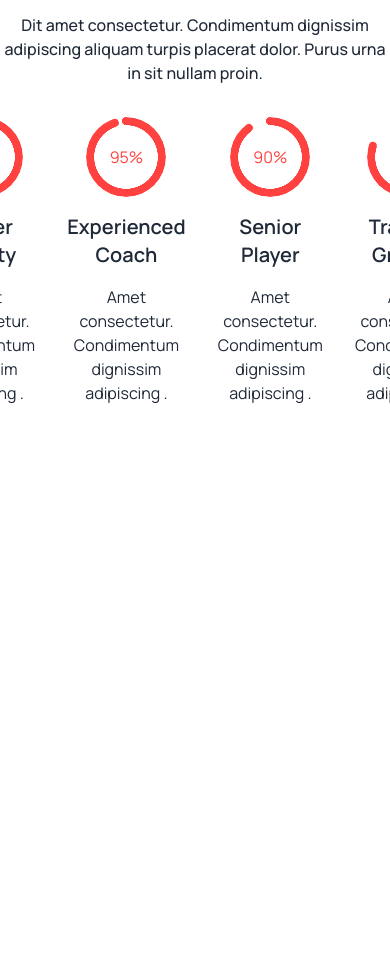
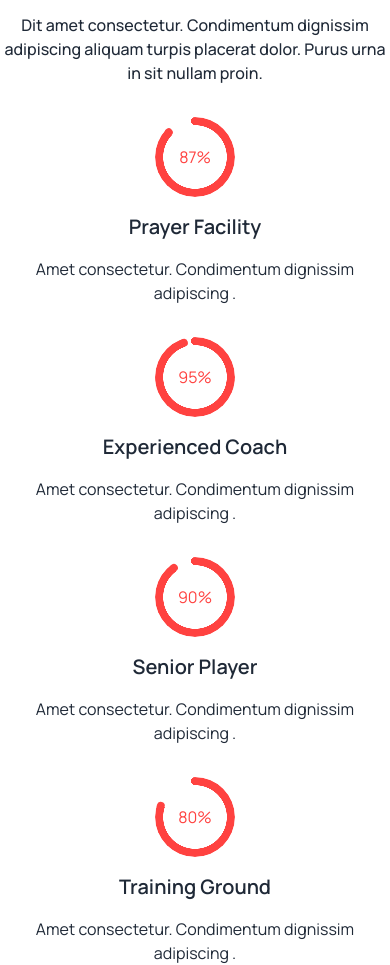
Before and after one commit to nafiulalis/hockeys, a plain HTML site: page index.html in a window 390 px wide. Shown: the part 887-1852 px from the top of the page. Before the commit the page ends 1292 px from the top, so only its background shows below. Drawn offline with nearby package versions, Linux system fonts and the light colour scheme.

Commit message:
Club section responsived

```diff
--- a/index.html
+++ b/index.html
@@ -115,7 +115,7 @@
         </div>
         <!-- Redial Progress -->
 
-        <div class="flex justify-center items-center gap-8 mt-8 ">
+        <div class="flex flex-col lg:flex-row justify-center items-center gap-8 mt-8 ">
             <!-- redial progress 1 -->
             <div class="text-center space-y-4">
                 <div class="radial-progress text-primary-content text-[#FF4240]" style=" --value:87;" role="progressbar">87%</div>
```
